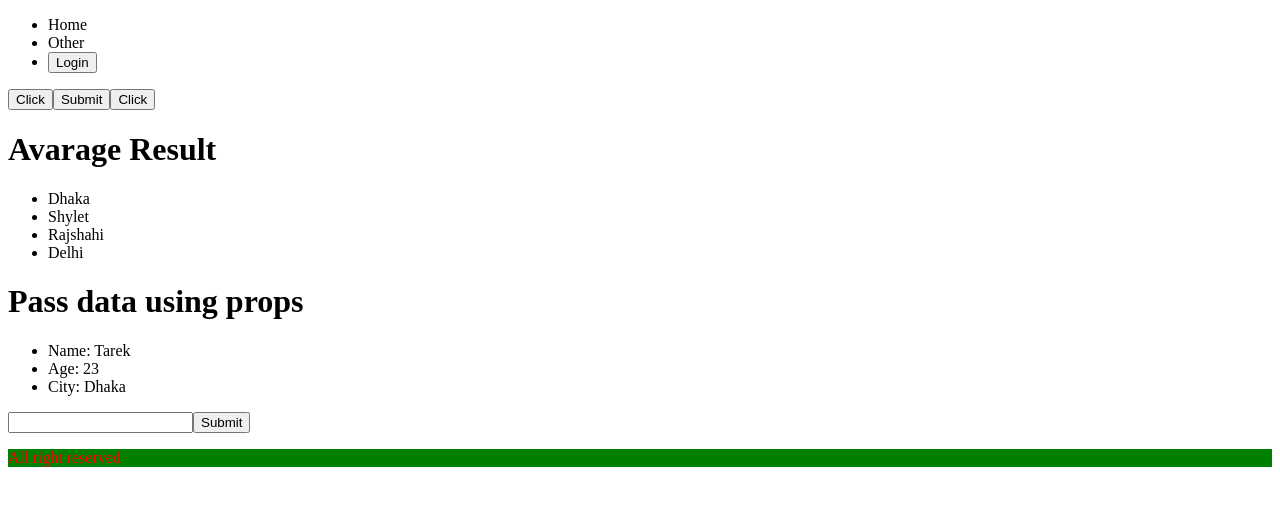
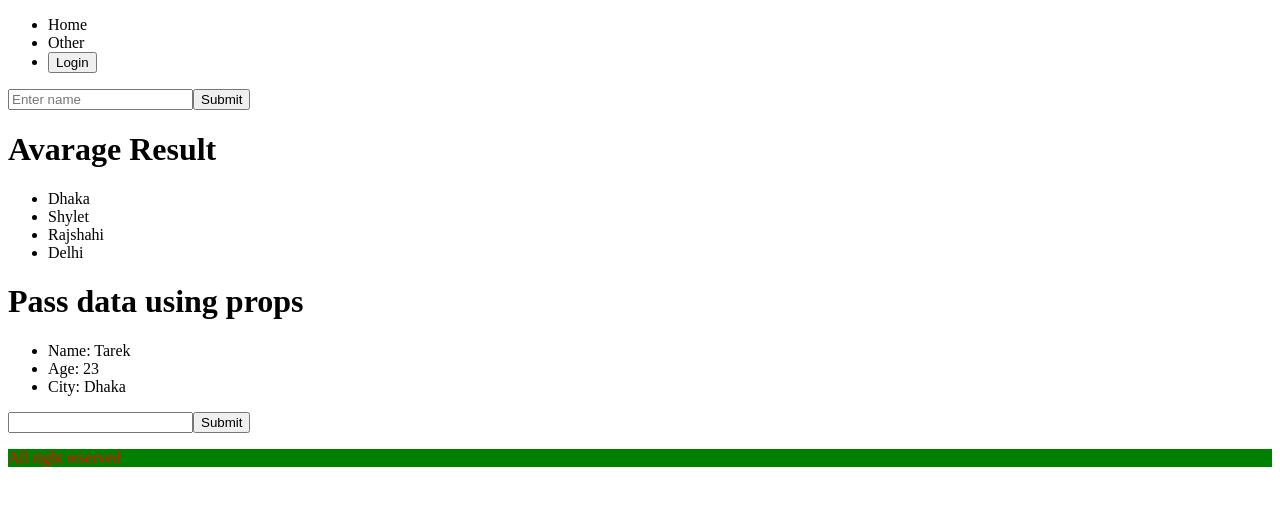
Before and after one commit to tarekhossen71/React, a React (Vite) app: page / in a window 1280 px wide. Shown: the top 506 px of the page. Built offline with nearby package versions, Linux system fonts and the light colour scheme.

Commit message:
form submition

```diff
--- a/src/components/Header.jsx
+++ b/src/components/Header.jsx
@@ -7,6 +7,13 @@ const loginStatusButton = (status) => {
     }
 }
 const sayHi = () => alert('Say hi to all')
+const PostFormData = (e) => {
+    e.preventDefault();
+
+
+    //Submited data
+    alert('Form Submited');
+}
 
 const Header = (props) => {
 
@@ -18,13 +25,20 @@ const Header = (props) => {
                 <li>{loginStatusButton(false)}</li>
             </ul>
 
-            <button onClick={props.btnClick}>Click</button>
+            {/* <button onClick={props.btnClick}>Click</button> */}
             {/* Responding to event */}
-            <button onClick={()=>{
+            {/* <button onClick={()=>{
                 alert('Say hi')
             }}>Submit</button>
 
-            <button onClick={sayHi}>Click</button>
+            <button onClick={sayHi}>Click</button> */}
+
+            {/* Form Submit */}
+
+            <form onSubmit={PostFormData}>
+                <input type="text" name="name" placeholder="Enter name" />
+                <button type="submit">Submit</button>
+            </form>
         </div>
     );
 };
```
